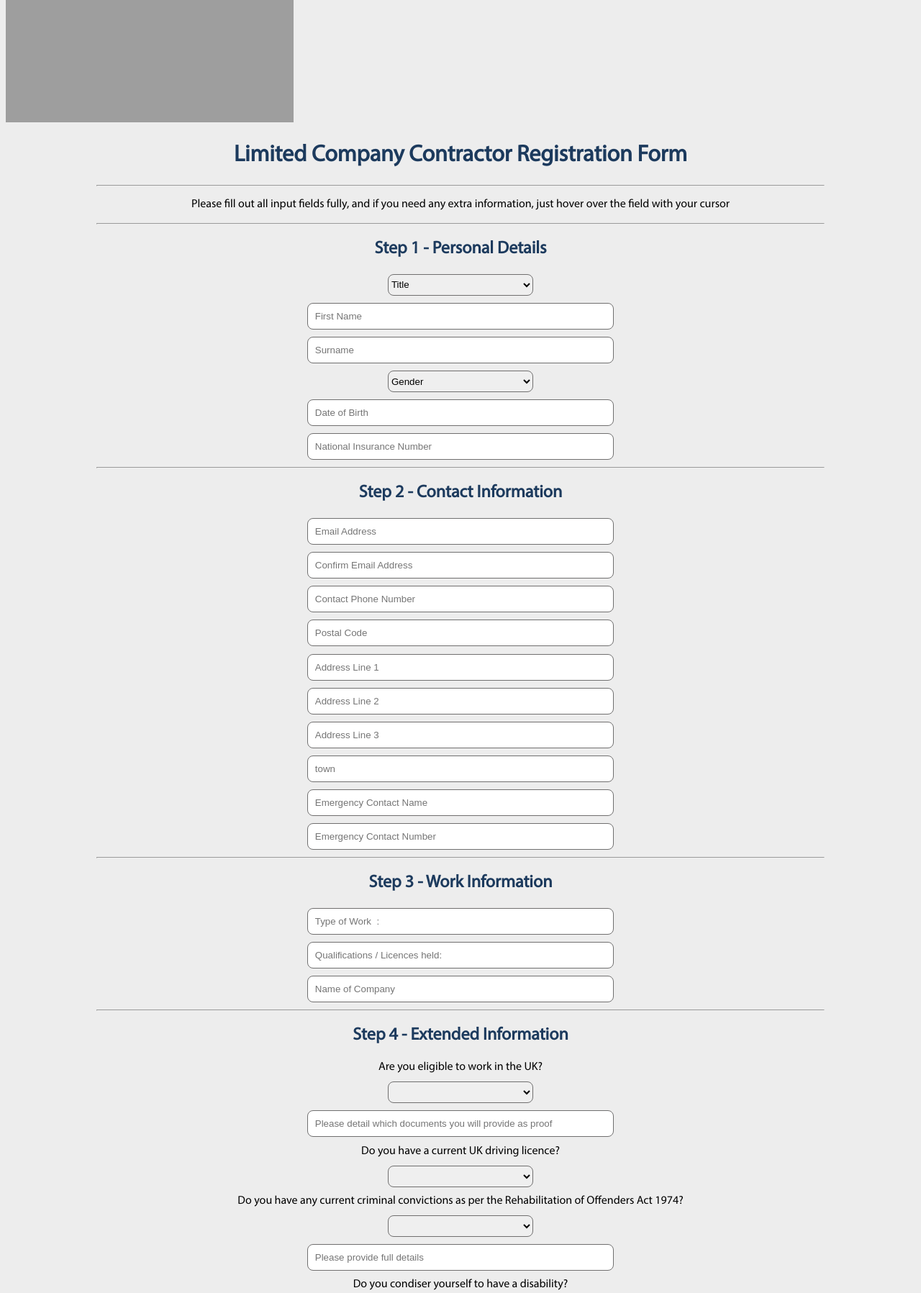
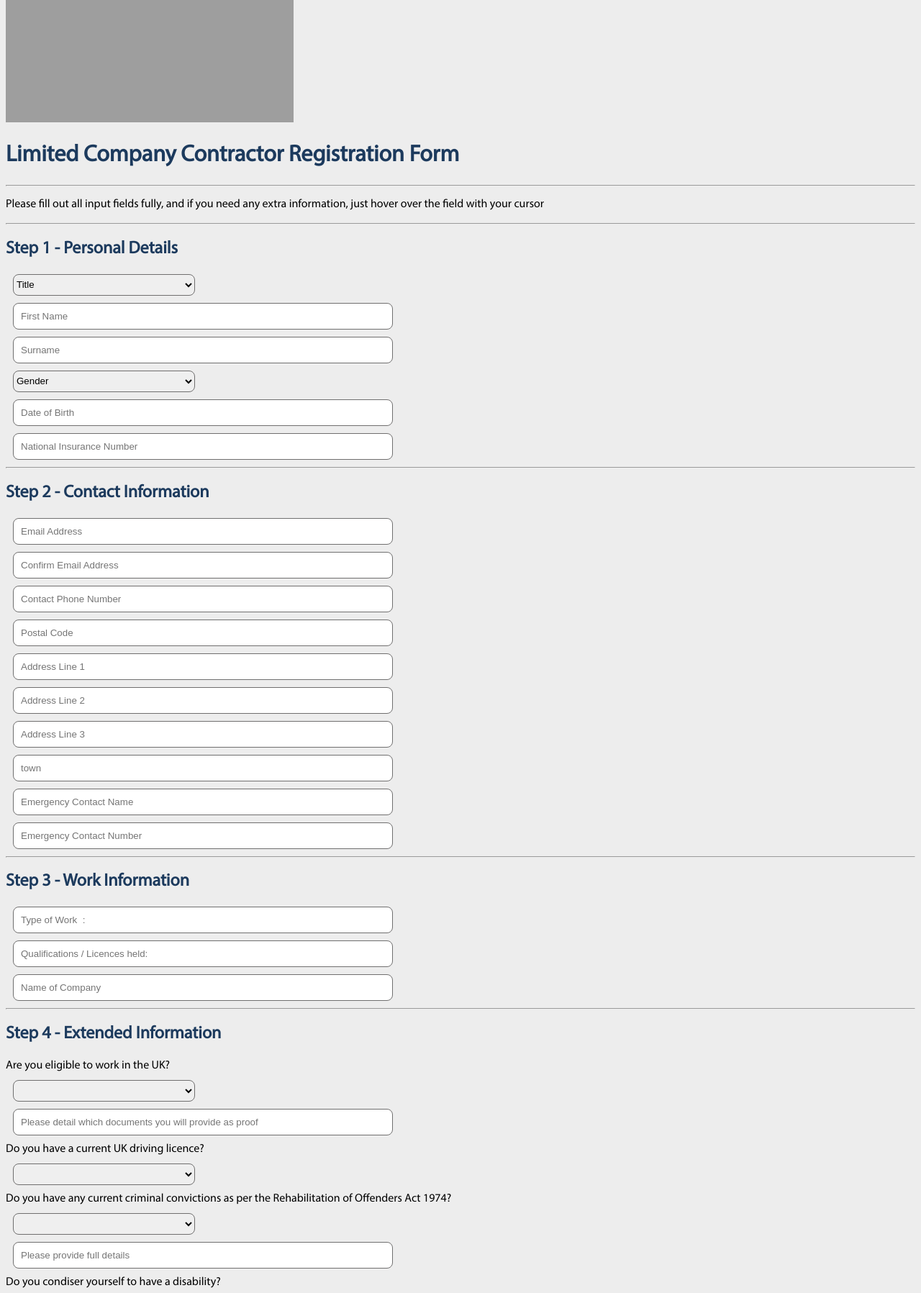
Before and after one commit to mohammedtaz54/AcornProject, a Flask app: page /Form in a window 1280 px wide. Shown: the part 138-1935 px from the top of the page at 72% size. Run offline with Flask 2, Linux system fonts and the light colour scheme; grey boxes are pictures that could not be loaded.

Commit message:
Reverted CSS changes

```diff
--- a/static/css/main.css
+++ b/static/css/main.css
@@ -1,17 +1,8 @@
 html {
-  margin:0;
+  margin:10;
   padding:0px;
   background-color:rgb(237,237,237);
   font-family: firstFont;
-}
-
-
-main{
-  text-align: center;
-  width: 80%;
-  display: block;
-  margin-left: auto;
-  margin-right: auto;
 }
 
 @font-face {
@@ -59,25 +50,19 @@ h1 {
 #contractorForm input {
   display:block;
   width: 40%;
-  margin-left: auto;
-  margin-right: auto;
+  margin:10px;
   padding:10px;
   border-radius: 8px;
   border: 1px solid rgb(112,111,111);
-  margin-top: 1%;
-  margin-bottom: 1%;
 }
 
 #contractorForm select {
   display:block;
   width: 20%;
-  margin-left: auto;
-  margin-right: auto;
-  margin-top: 1%;
+  margin:10px;
   min-height:30px;
   border-radius: 8px;
   border: 1px solid rgb(112,111,111);
-  margin-bottom: 1%;
 }
 
 h2 {
--- a/templates/form.html
+++ b/templates/form.html
@@ -18,13 +18,11 @@
       <input id="password" type="password" name="password" placeholder="Password">
       <button id="adminLogin" type="submit" onClick="adminLogin()">Admin Login</button> -->
     </header>
-
     <main>
       <h1>Limited Company Contractor Registration Form </h1>
       <hr>
       <p>Please fill out all input fields fully, and if you need any extra information, just hover over the field with your cursor</p>
       <hr>
-
       <form id='contractorForm' onsubmit="return addForm()" method="post" autocomplete="on" enctype="multipart/form-data">
         <section class="personalDetails">
           <h1> Step 1 - Personal Details</h1>
@@ -157,9 +155,7 @@
         <button type="submit" id="submitForm">Submit</button>
         </div>
       </form>
-
     </main>
-
     <script src="../static/js/taking_steps.js"></script>
   </body>
 </html>
```
